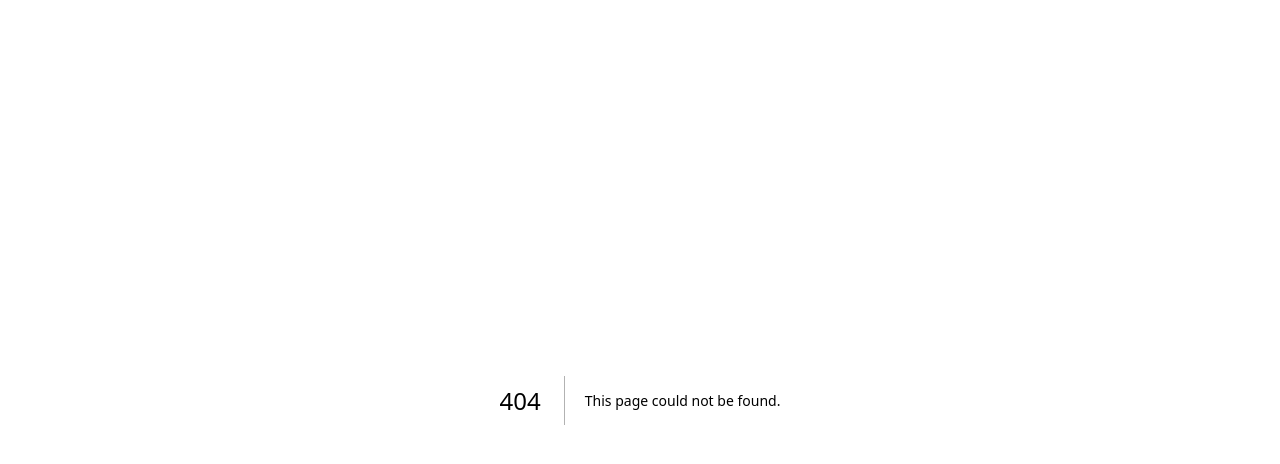
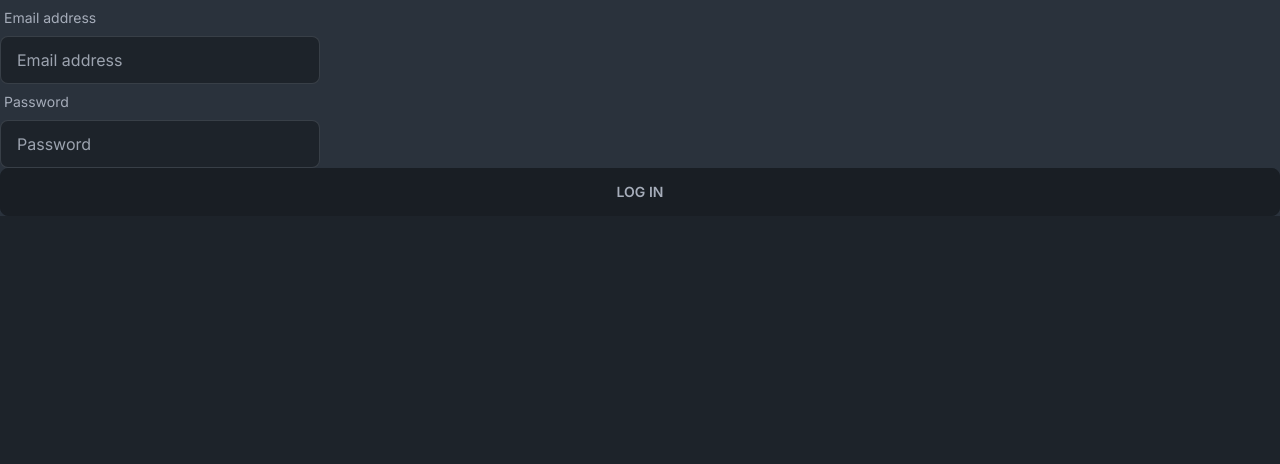
Before and after one commit to dimianni/booking-software, a Next.js app: page /login in a window 1280 px wide. Before the commit this address had no page. Shown: the top 464 px of the page. Built offline with nearby package versions, Linux system fonts and the light colour scheme.

Commit message:
New Next API

```diff
--- /dev/null
+++ b/src/app/(auth)/login/page.tsx
@@ -0,0 +1,12 @@
+import LoginForm from '@/components/forms/LoginForm'
+import React from 'react'
+
+type Props = {}
+
+export default function login({}: Props) {
+  return (
+    <div>
+      <LoginForm />
+    </div>
+  )
+}
--- /dev/null
+++ b/src/app/(dashboard)/dashboard/page.tsx
@@ -0,0 +1,9 @@
+import React from 'react'
+
+type Props = {}
+
+export default function dashboard({}: Props) {
+  return (
+    <div>dashboard</div>
+  )
+}
--- /dev/null
+++ b/src/app/api/login/route.ts
@@ -0,0 +1,22 @@
+import { NextRequest, NextResponse } from "next/server";
+import { z } from "zod";
+
+
+const loginSchema = z.object({
+    email: z.string().email(),
+    password: z.string()
+})
+
+export async function POST(request: NextRequest) {
+    // console.log(request.json());
+
+    const body = await request.json();
+
+    const { email, password } = loginSchema.parse(body)
+
+    // console.log(email, password);
+    // console.log(request.body);
+
+    return NextResponse.json({ message: "This Worked", success: true });
+
+}
--- a/src/app/layout.tsx
+++ b/src/app/layout.tsx
@@ -16,8 +16,9 @@ export default function RootLayout({
   children: React.ReactNode
 }) {
   return (
-    <html lang="en">
-      <body className={`${inter.className} bg-white`}>{children}</body>
+    // Suggest using theme-change: https://github.com/saadeghi/theme-change
+    <html lang="en" data-theme="dark">
+      <body className={`${inter.className} bg-neutral`}>{children}</body>
     </html>
   )
 }
--- a/src/components/Calendar.tsx
+++ b/src/components/Calendar.tsx
@@ -1,7 +1,11 @@
 "use client"
 
+import { OPENING_TIME, CLOSING_TIME, INTERVAL } from '@/constants/config'
+import { add, format } from 'date-fns'
 import React, { useState } from 'react'
 import ReactCalendar from 'react-calendar'
+import { FaArrowLeft } from 'react-icons/fa'
+
 
 type Props = {}
 
@@ -17,16 +21,50 @@ export default function Calendar({ }: Props) {
         dateTime: null
     })
 
-    function dateSelected(date: Date){
-        setBooking(prev => ({...prev, date: date}))
+    function dateSelected(date: Date) {
+        setBooking(prev => ({ ...prev, date: date }))
     }
+
+    function getTimes() {
+
+        if (!booking.date) return
+
+        const openingTime = add(booking.date, { hours: OPENING_TIME })
+        const closingTime = add(booking.date, { hours: CLOSING_TIME })
+        const interval = INTERVAL
+        const times: Date[] = [];
+
+        for (let i = openingTime; i <= closingTime; i = add(i, { minutes: interval })) {
+            times.push(i)
+        }
+
+        return times
+    }
+
+    const timesAvailable = getTimes()
 
     return (
         <section className="calendar">
             <div className="wrapper w-full h-screen flex justify-center items-center">
                 {
                     booking.date ? (
-                        <div>Times available</div>
+                        <div>
+                            <button className="back" onClick={() => setBooking(prev => ({ ...prev, date: null }))}>
+                                <FaArrowLeft />
+                            </button>
+                            <div className="times">
+                                <div>Times available</div>
+                                <ul className='flex flex-wrap'>
+                                    {
+                                        timesAvailable?.map(time => {
+                                            return (
+                                                <li className='bg-gray-200 rounded-sm p-2 m-2'>{format(time, "kk:mm")}</li>
+                                            )
+                                        })
+                                    }
+                                </ul>
+                            </div>
+                        </div>
                     ) : (
                         <ReactCalendar onClickDay={(value) => dateSelected(value)} />
                     )
--- /dev/null
+++ b/src/components/forms/LoginForm.tsx
@@ -0,0 +1,54 @@
+"use client"
+
+import axios from 'axios'
+import React, { useState } from 'react'
+
+type Props = {}
+
+export default function LoginForm({ }: Props) {
+
+    const [input, setInput] = useState({
+        email: '',
+        password: ''
+    })
+
+    function handleChange(e: React.ChangeEvent<HTMLInputElement>) {
+        const { name, value } = e.target
+        setInput(prev => ({...prev, [name]: value}))
+    }
+
+    async function handleLogin(e: React.MouseEvent<HTMLButtonElement, MouseEvent>){
+        e.preventDefault()
+
+        const response = await fetch('/api/login', {
+            method: 'POST',
+            headers: {
+                'Content-Type': 'application/json',
+            },
+            body: JSON.stringify(input),
+        });
+
+        const { message } = await response.json();
+        alert(message);
+    }
+
+    return (
+        <div>
+            <div className='flex flex-col'>
+                <div className="form-control w-full max-w-xs">
+                    <label className="label">
+                        <span className="label-text">Email address</span>
+                    </label>
+                    <input type="email" name="email" placeholder="Email address" onChange={handleChange} value={input.email} className="input input-bordered w-full max-w-xs" />
+                </div>
+                <div className="form-control w-full max-w-xs">
+                    <label className="label">
+                        <span className="label-text">Password</span>
+                    </label>
+                    <input type="password" name="password" placeholder="Password" onChange={handleChange} value={input.password} className="input input-bordered w-full max-w-xs" />
+                </div>
+                <button className='btn' onClick={handleLogin}>Log in</button>
+            </div>
+        </div>
+    )
+}
--- /dev/null
+++ b/src/constants/config.ts
@@ -0,0 +1,3 @@
+export const OPENING_TIME = 9 // in hours
+export const CLOSING_TIME = 20 // in hours
+export const INTERVAL = 30 // in minutes
--- a/tailwind.config.ts
+++ b/tailwind.config.ts
@@ -15,6 +15,9 @@ const config: Config = {
       },
     },
   },
-  plugins: [],
+  plugins: [require("daisyui")],
+  daisyui: {
+    themes: ["dark", "light"],
+  },
 }
 export default config
```
Also changed, not shown: package.json (+8 -1 lines), 1 other file (tests, documents, lock files or other folders).
